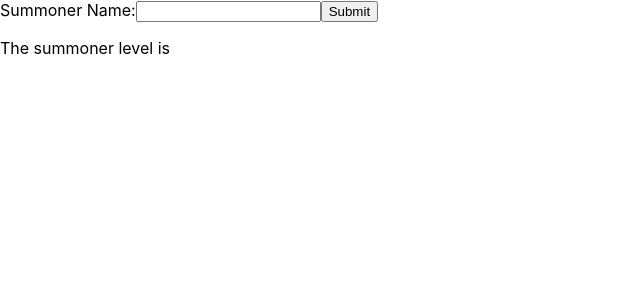
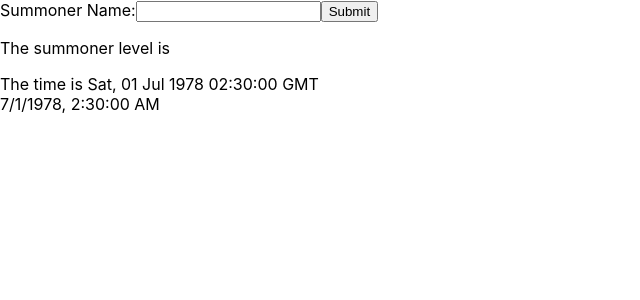
Before and after one commit to Jordang3177/Untilt.gg, a React (Create React App) app in the folder untilt/: page / in a window 1280 px wide. Shown: the top 300 px of the page, without its empty margins (0-640 px from the left). Built offline with nearby package versions, Linux system fonts and the light colour scheme.

Commit message:
Added converter of time from epoch to human time

```diff
--- a/untilt/src/components/MainPage/MainPage.js
+++ b/untilt/src/components/MainPage/MainPage.js
@@ -1,19 +1,29 @@
-import React, { useState } from "react";
+import React, { useState, useEffect } from "react";
 
-const MainPage = () => {
+function MainPage() {
   const [summonerName, setSummonerName] = useState("");
   const [returnedValue, setReturnedValue] = useState("");
+  const [time, setTime] = useState(
+    new Date("July 1, 1978 02:30:00")
+  );
 
   const handleChange = e => {
     e.persist();
     setSummonerName(e.target.value);
   };
 
+  const evaluate_time = epoch_time => {
+    setTime(new Date(epoch_time * 1000));
+  };
+
   const handleSubmit = e => {
     e.preventDefault();
     fetch(`/summoner/${summonerName}`)
       .then(res => res.json())
-      .then(json => setReturnedValue(json.summonerLevel));
+      .then(json => {
+        setReturnedValue(json.matches[0].timestamp);
+        setTime(new Date(json.matches[0].timestamp));
+      });
   };
 
   return (
@@ -29,8 +39,13 @@ const MainPage = () => {
         <input type="submit" />
       </form>
       <p>The summoner level is {returnedValue}</p>
+      <p>
+        The time is {time.toGMTString()}
+        <br></br>
+        {time.toLocaleString()}
+      </p>
     </div>
   );
-};
+}
 
 export default MainPage;
```
